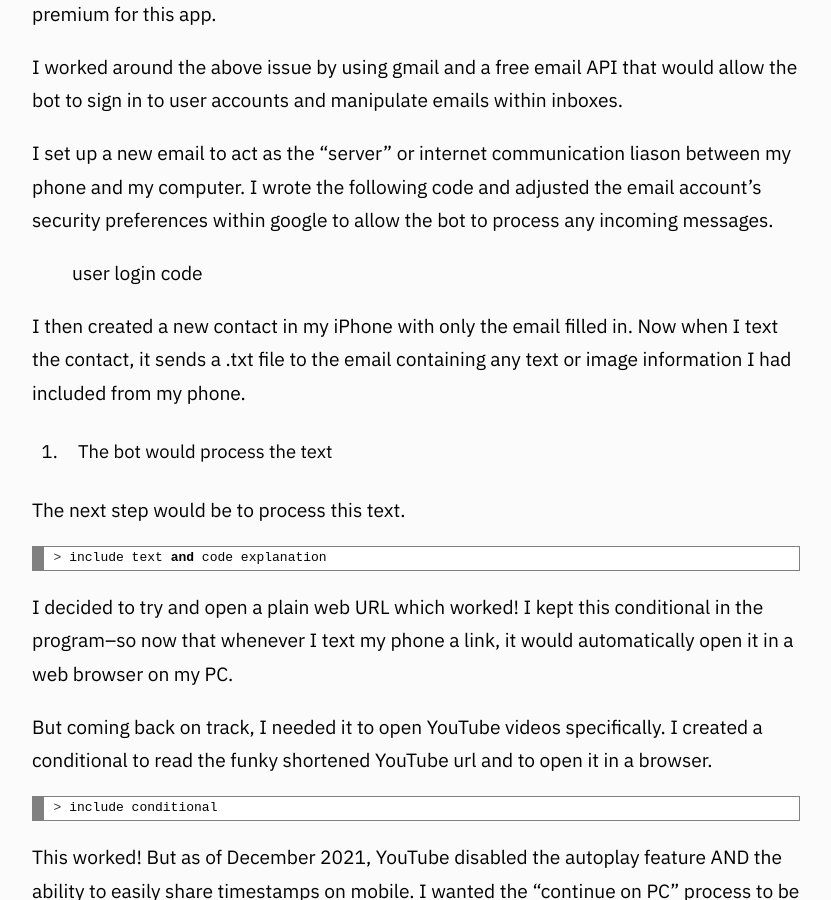
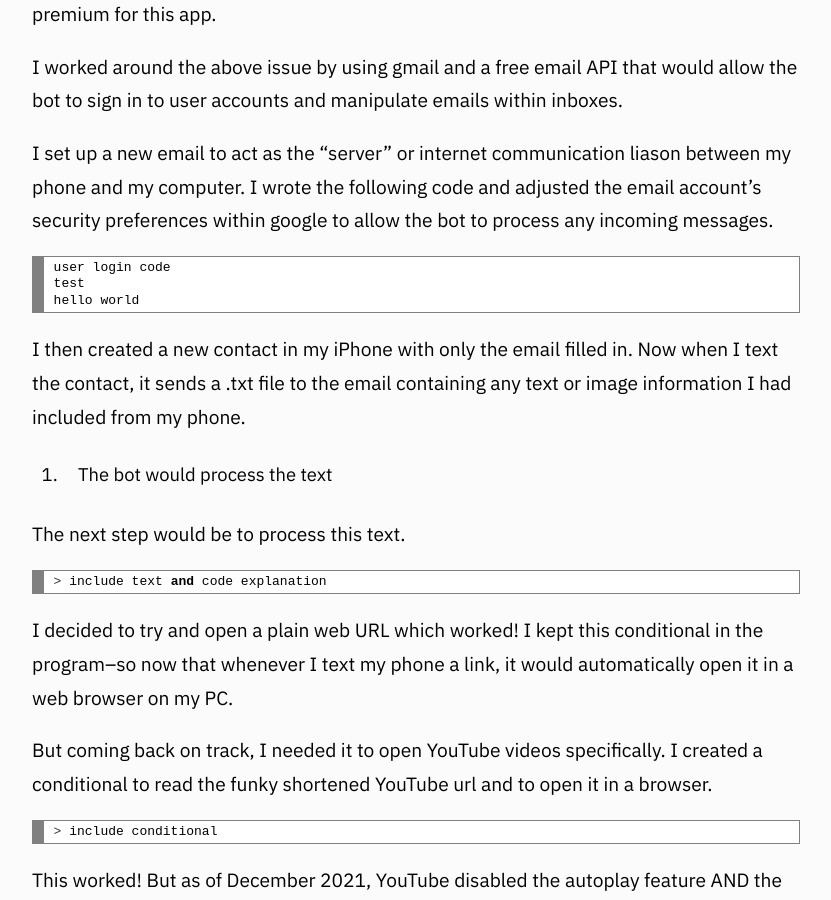
Before and after one commit to sammyj-me/sammyj-me.github.io, a Jekyll site: the page built from _posts/2021-12-18-Continue_On_PC_YouTube.md, in a window 1280 px wide and 900 px high, scrolled down 1561 px. Shown: the whole window, without its empty margins (224-1055 px from the left). Built offline with Jekyll 4.4.1, drawn with Linux system fonts in a browser that asks for light colours.

Commit message:
Update 2021-12-18-Continue_On_PC_YouTube.md

```diff
--- a/_posts/2021-12-18-Continue_On_PC_YouTube.md
+++ b/_posts/2021-12-18-Continue_On_PC_YouTube.md
@@ -28,7 +28,10 @@ I worked around the above issue by using gmail and a free email API that would a
 
 I set up a new email to act as the "server" or internet communication liason between my phone and my computer. I wrote the following code and adjusted the email account's security preferences within google to allow the bot to process any incoming messages.
 
-> user login code
+<!-- HTML generated using hilite.me --><div style="background: #ffffff; overflow:auto;width:auto;border:solid gray;border-width:.1em .1em .1em .8em;padding:.2em .6em;"><pre style="margin: 0; line-height: 125%">user login code
+test
+hello world
+</pre></div>
 
 I then created a new contact in my iPhone with only the email filled in. Now when I text the contact, it sends a .txt file to the email containing any text or image information I had included from my phone.
 
```
